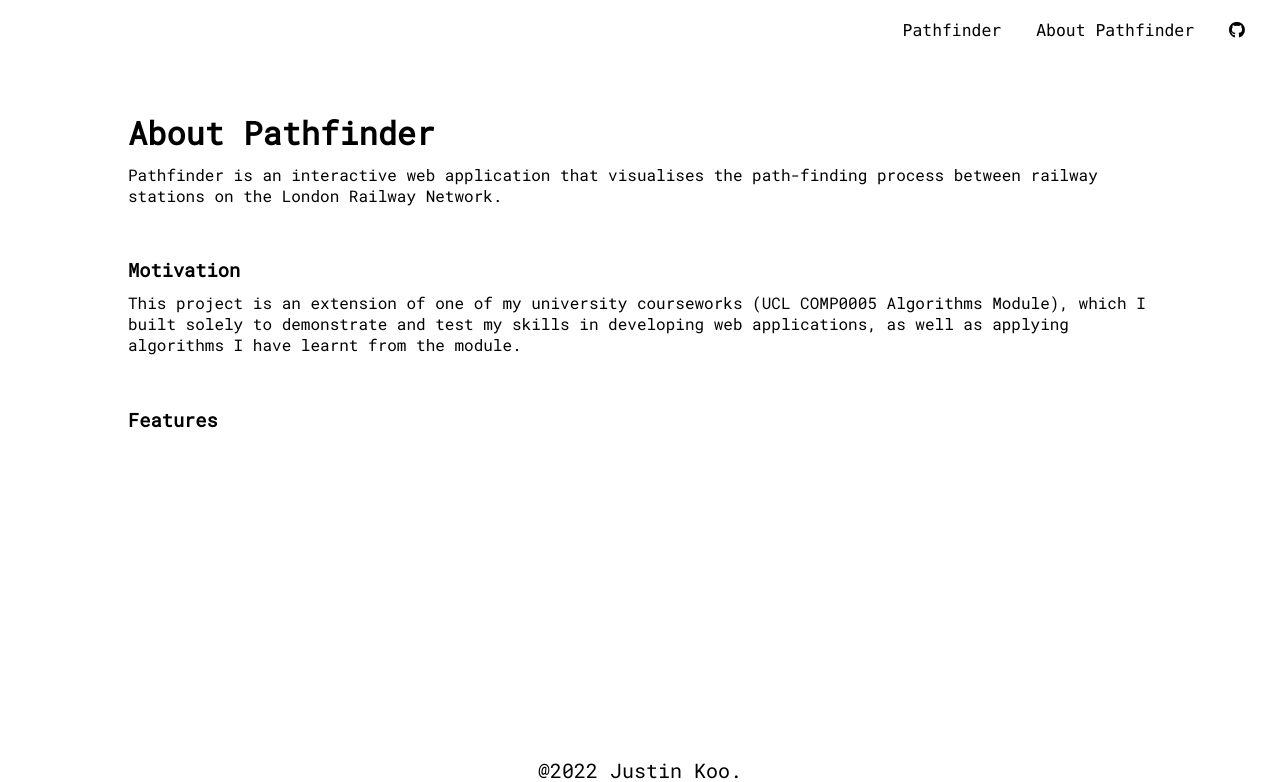
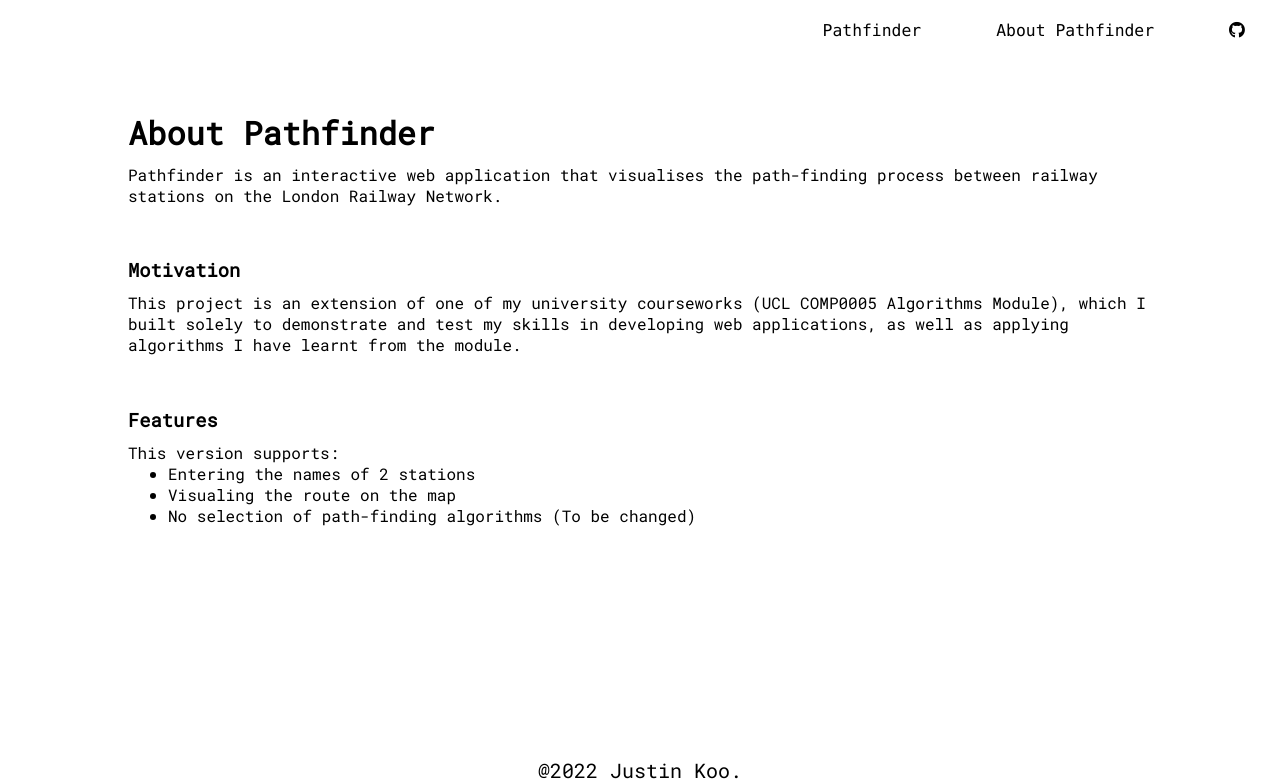
Before and after one commit to jhtkoo0426/Pathfinder, a Django app: page /about/ in a window 1280 px wide. Shown: the top 782 px of the page. Run offline with Django 4.2, Linux system fonts and the light colour scheme; some libraries are stand-ins or nearby versions.

Commit message:
Updated features section in about page

```diff
--- a/Pathfinder/static/css/about.css
+++ b/Pathfinder/static/css/about.css
@@ -10,8 +10,16 @@
     src: url("../fonts/RobotoMono-Regular.ttf");
 }
 
-p {
+p, ul, li {
     font-family: 'RobotoMono', serif;
+}
+
+ul {
+    padding-left: 0;
+}
+
+li {
+    margin-left: 40px;
 }
 
 h1, h3 {
--- a/templates/app_pages/about.html
+++ b/templates/app_pages/about.html
@@ -16,5 +16,10 @@
         Module), which I built solely to demonstrate and test my skills in developing web
         applications, as well as applying algorithms I have learnt from the module.</p>
     <h3>Features</h3>
-    <p></p>
+    <p>This version supports:</p>
+    <ul>
+        <li>Entering the names of 2 stations</li>
+        <li>Visualing the route on the map</li>
+        <li>No selection of path-finding algorithms (To be changed)</li>
+    </ul>
 {% endblock %}
```
